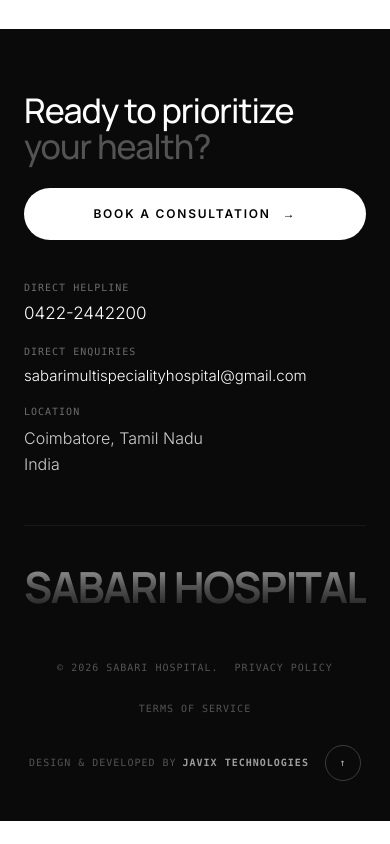
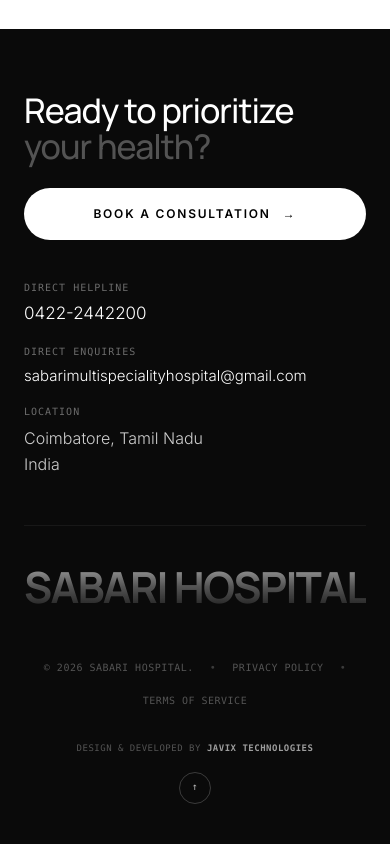
Before and after one commit to sabarimultispecialityhospital-ops/sabari-hospital, a React (Vite) app: page /terms-of-service in a window 390 px wide. Shown: the part 5755-6599 px from the top of the page. Before the commit the page ends 6576 px from the top, so only its background shows below. Built offline with nearby package versions, Linux system fonts and the light colour scheme.

Commit message:
Fix mobile footer bottom layout so Javix Technologies credit and back-to-top button render cleanly without clipping

```diff
--- a/src/sections/Footer.jsx
+++ b/src/sections/Footer.jsx
@@ -62,23 +62,23 @@
           SABARI HOSPITAL
         </h1>
 
-        <div className="w-full flex flex-col md:flex-row items-center justify-between gap-6 text-[10px] font-mono uppercase tracking-widest text-white/30 mt-12 relative z-10">
+        <div className="w-full flex flex-col md:flex-row items-center justify-between gap-6 text-[10px] font-mono uppercase tracking-wider sm:tracking-widest text-white/30 mt-12 relative z-10">
           {/* Left Side: Copyright, Privacy Policy, Terms of Service */}
-          <div className="flex flex-wrap items-center justify-center md:justify-start gap-4 sm:gap-6 text-center md:text-left">
+          <div className="flex flex-wrap items-center justify-center md:justify-start gap-x-4 gap-y-2 text-center md:text-left">
             <p>&copy; {new Date().getFullYear()} Sabari Hospital.</p>
-            <span className="hidden sm:inline text-white/10">&bull;</span>
+            <span className="text-white/20">&bull;</span>
             <Link to="/privacy-policy" className="hover:text-white transition-colors py-1">Privacy Policy</Link>
-            <span className="hidden sm:inline text-white/10">&bull;</span>
+            <span className="text-white/20">&bull;</span>
             <Link to="/terms-of-service" className="hover:text-white transition-colors py-1">Terms of Service</Link>
           </div>
 
           {/* Right Side: Design & Developed by Javix Technologies + Back to top */}
-          <div className="flex items-center gap-4 sm:gap-6 shrink-0">
+          <div className="flex flex-col sm:flex-row items-center gap-3 sm:gap-6">
             <a
               href="https://javixtechnologies.com/"
               target="_blank"
               rel="noopener noreferrer"
-              className="hover:text-white transition-colors py-1 group flex items-center gap-1.5 whitespace-nowrap"
+              className="hover:text-white transition-colors py-1 group flex items-center gap-1.5 whitespace-nowrap text-[9px] sm:text-[10px]"
             >
               <span>Design & Developed by</span>
               <span className="text-white/60 group-hover:text-white font-semibold transition-colors">Javix Technologies</span>
@@ -86,7 +86,7 @@
             <button
               type="button"
               onClick={scrollToTop}
-              className="flex items-center justify-center w-9 h-9 rounded-full border border-white/20 text-white/70 hover:text-black hover:bg-white hover:border-white active:scale-95 transition-all duration-300 cursor-pointer shrink-0"
+              className="flex items-center justify-center w-8 h-8 sm:w-9 sm:h-9 rounded-full border border-white/20 text-white/70 hover:text-black hover:bg-white hover:border-white active:scale-95 transition-all duration-300 cursor-pointer shrink-0"
               aria-label="Back to top"
             >
               &uarr;
```
